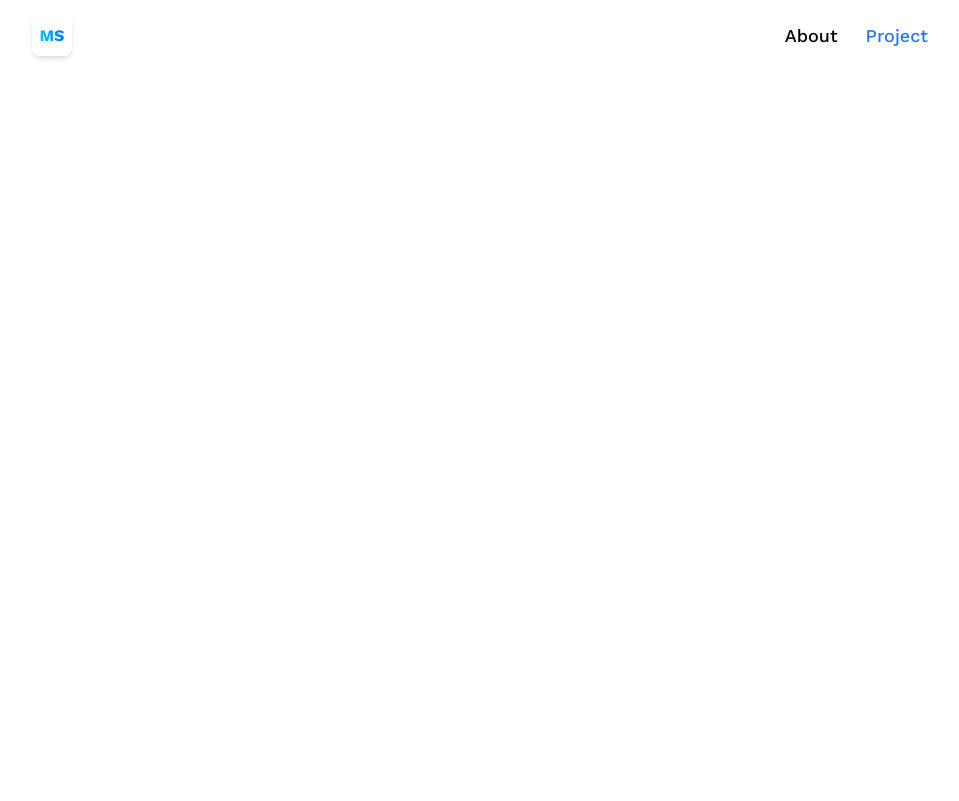
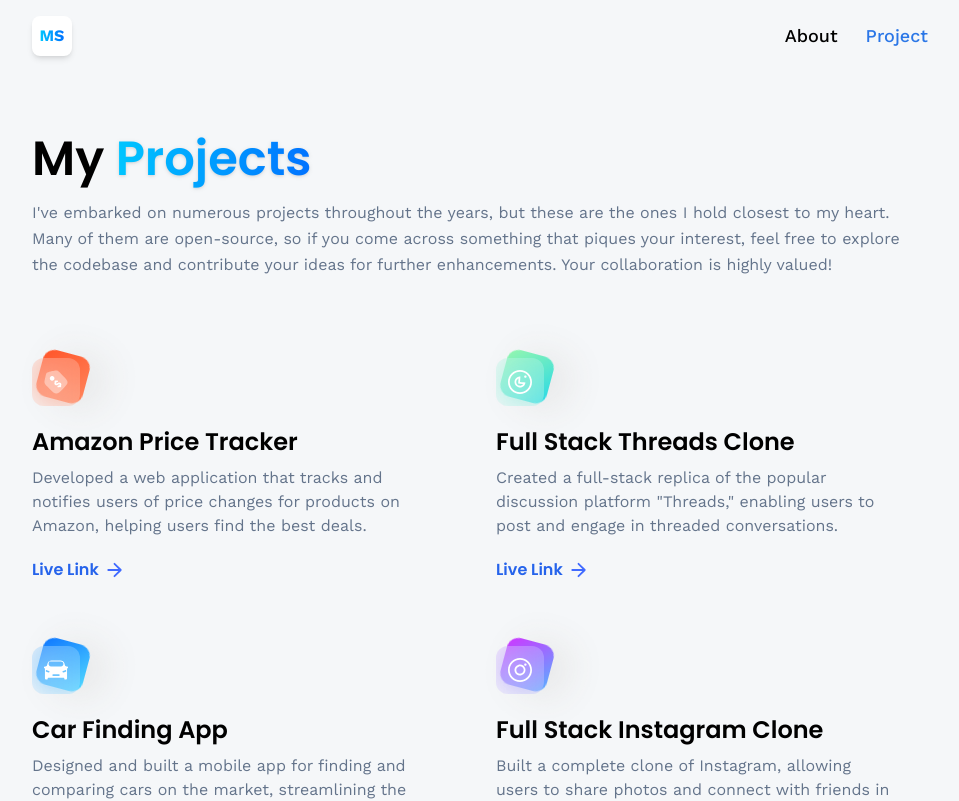
Before and after one commit to MousGamee/3d-portfolio, a React (Vite) app: page /project in a window 1280 px wide. Before the commit this address had no page. Shown: the top 801 px of the page, without its empty margins (160-1119 px from the left). Built offline with nearby package versions, Linux system fonts and the light colour scheme; the HTML template or start-up script is replaced by a standard one.

Commit message:
create the project page

```diff
--- a/src/App.jsx
+++ b/src/App.jsx
@@ -1,6 +1,6 @@
 import { Route, BrowserRouter as Router, Routes } from "react-router-dom";
 import Navbar from "./components/Nabar";
-import { About, Contact, Home } from "./pages";
+import { About, Contact, Home, Project } from "./pages";
 const App = () => {
   return (
     <main className="bg-slate-300/20">
@@ -10,7 +10,7 @@
           <Route path="/" element={<Home />} />
           <Route path="/contact" element={<Contact />} />
           <Route path="/about" element={<About />} />
-          <Route path="/" element={"Project"} />
+          <Route path="/project" element={<Project />} />
           <Route path="/" element={"Home"} />
         </Routes>
       </Router>
--- a/src/pages/Project.jsx
+++ b/src/pages/Project.jsx
@@ -1,9 +1,71 @@
-import React from 'react'
+import { Link } from "react-router-dom";
 
-const Project = () => {
+import { CTA } from "../components";
+import { projects } from "../constants";
+import { arrow } from "../assets/icons";
+
+const Projects = () => {
   return (
-    <div>Project</div>
-  )
-}
+    <section className='max-container'>
+      <h1 className='head-text'>
+        My{" "}
+        <span className='blue-gradient_text drop-shadow font-semibold'>
+          Projects
+        </span>
+      </h1>
 
-export default Project
+      <p className='text-slate-500 mt-2 leading-relaxed'>
+        I've embarked on numerous projects throughout the years, but these are
+        the ones I hold closest to my heart. Many of them are open-source, so if
+        you come across something that piques your interest, feel free to
+        explore the codebase and contribute your ideas for further enhancements.
+        Your collaboration is highly valued!
+      </p>
+
+      <div className='flex flex-wrap my-20 gap-16'>
+        {projects.map((project) => (
+          <div className='lg:w-[400px] w-full' key={project.name}>
+            <div className='block-container w-12 h-12'>
+              <div className={`btn-back rounded-xl ${project.theme}`} />
+              <div className='btn-front rounded-xl flex justify-center items-center'>
+                <img
+                  src={project.iconUrl}
+                  alt='threads'
+                  className='w-1/2 h-1/2 object-contain'
+                />
+              </div>
+            </div>
+
+            <div className='mt-5 flex flex-col'>
+              <h4 className='text-2xl font-poppins font-semibold'>
+                {project.name}
+              </h4>
+              <p className='mt-2 text-slate-500'>{project.description}</p>
+              <div className='mt-5 flex items-center gap-2 font-poppins'>
+                <Link
+                  to={project.link}
+                  target='_blank'
+                  rel='noopener noreferrer'
+                  className='font-semibold text-blue-600'
+                >
+                  Live Link
+                </Link>
+                <img
+                  src={arrow}
+                  alt='arrow'
+                  className='w-4 h-4 object-contain'
+                />
+              </div>
+            </div>
+          </div>
+        ))}
+      </div>
+
+      <hr className='border-slate-200' />
+
+      <CTA />
+    </section>
+  );
+};
+
+export default Projects;
--- a/src/pages/index.js
+++ b/src/pages/index.js
@@ -1,3 +1,4 @@
 export { default as Home } from "./Home";
 export { default as Contact } from "./Contact";
 export { default as About } from "./About";
+export { default as Project } from "./Project";
```
